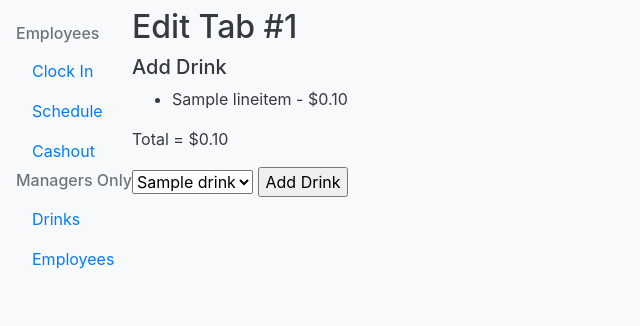
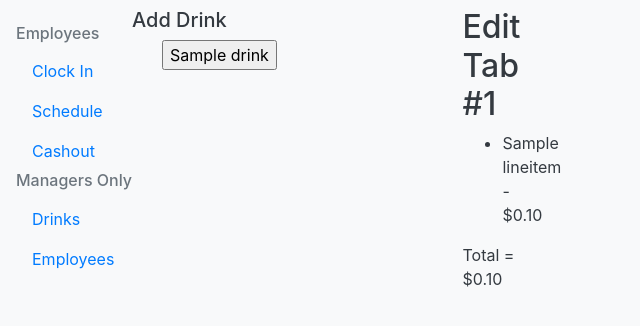
Before and after one commit to rebeccascottweiss/python_project_week, a Django app: template bar_app/templates/tabs.html in a window 1280 px wide. Shown: the part 163-489 px from the top of the page, without its empty margins (0-640 px from the left). Run offline with Django 3.2, Linux system fonts and the light colour scheme; the template is opened without the code that fills it: values that come from a table or form of the project are taken from there, others are empty; tables that the repository leaves empty hold one stand-in row (values such as "Sample post"); parts of the project's set-up code (start-up, migrations or seed data) failed here and were passed over; some libraries are stand-ins or nearby versions.

Commit message:
buttons and totals
Added buttons for drinks and total on the tip page

```diff
--- a/bar_app/templates/tabs.html
+++ b/bar_app/templates/tabs.html
@@ -62,25 +62,30 @@
             </ul>
             {%endif%}
         </div>
-        <div class="tab">
+        <div class="d-flex justify-content-between">
+            <div>
+                <h5>Add Drink</h5>
+                <div class="d-flex justify-content-between flex-wrap col-12 row-12">
+                    {% for drink in drinks %}
+                    <div class="d-flex col-4 row-3 flex-wrap">
+                        <form action="/bar/adddrink/{{tab.id}}" method="post">
+                            {%csrf_token%}
+                            <input type="hidden" name="drink" value="{{drink.id}}">
+                            <input type="submit" value="{{drink.name}}">
+                        </form>
+                    </div>
+                    {%endfor%}
+                </div>
+            </div>
+            <div class="col-3">
                 <h2>Edit Tab #{{tab.id}}</h2>
-            <h5>Add Drink</h5>
                 <ul>
                     {%for drink in tab.line_items.all%}
                     <li>{{drink.name}} - ${{drink.cost|div:100|floatformat:2}}</li>
                     {%endfor%}
                 </ul>
                 <p>Total = ${{tab.total|div:100|floatformat:2}}</p>
-            </ul>
-            <form action="/bar/adddrink/{{tab.id}}" method="post">
-                {%csrf_token%}
-                <select name="drink" id="drink_menue">
-                    {%for drink in drinks%}
-                    <option value="{{drink.id}}">{{drink.name}}</option>
-                    {%endfor%}
-                </select>
-                <input type="submit" value="Add Drink">
-            </form>
+            </div>
         </div>
 
 </body>
--- a/patron_app/templates/patron_tip.html
+++ b/patron_app/templates/patron_tip.html
@@ -5,6 +5,7 @@
     <meta charset="UTF-8">
     <meta name="viewport" content="width=device-width, initial-scale=1.0,, shrink-to-fit=no">
     {% load static %}
+    {% load mathfilters %}
     <link rel="stylesheet" href="https://cdn.jsdelivr.net/npm/bootstrap@4.5.3/dist/css/bootstrap.min.css"
         integrity="sha384-TX8t27EcRE3e/ihU7zmQxVncDAy5uIKz4rEkgIXeMed4M0jlfIDPvg6uqKI2xXr2" crossorigin="anonymous">
     <script src="https://code.jquery.com/jquery-3.5.1.slim.min.js"
@@ -25,6 +26,7 @@
     </div>
     <div>
         <h5 class="text-center">Thank You!</h5>
+        <h6 class="text-center">Your total is ${{current_tab.total|div:100|floatformat:2}}</h6>
         <h6 class="text-center">Would you like to add a tip?</h6>
         <form action="/tip_select" method="POST">
             {% csrf_token %}
--- a/patron_app/views.py
+++ b/patron_app/views.py
@@ -145,9 +145,9 @@ def pay_tab(request):
 def tab_receipt(request):
     if 'patron_id' not in request.session:
         return redirect('/')
-
     context = {
         'patron': Patron.objects.get(id=request.session['patron_id']),
+        'current_tab': Patron.objects.get(id=request.session['patron_id']).tabs.last(),
     }
     if 'tip' not in request.session:
         return render(request, 'patron_tip.html', context)
```
Lines whose indentation alone changed are shown as unchanged.
